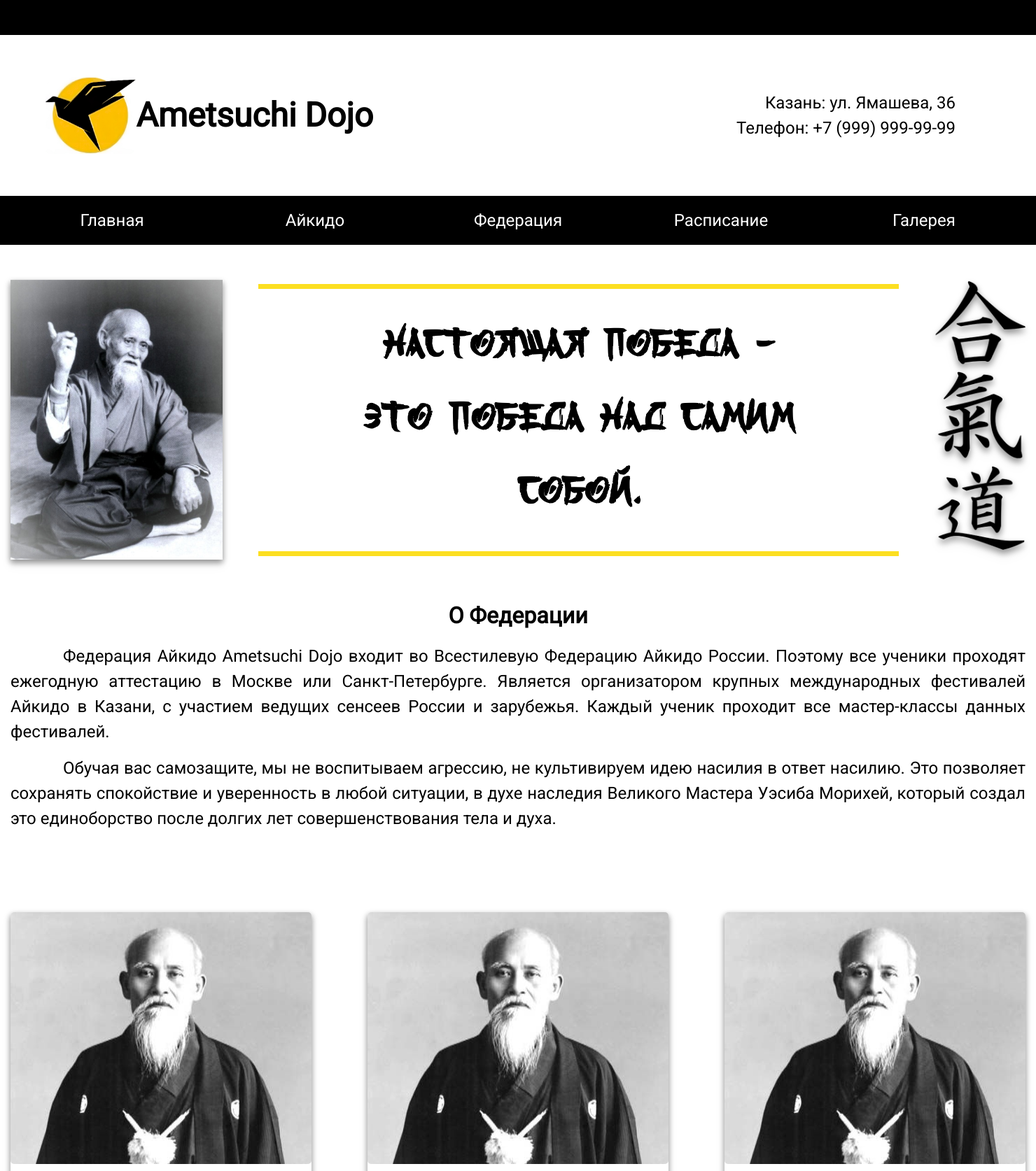
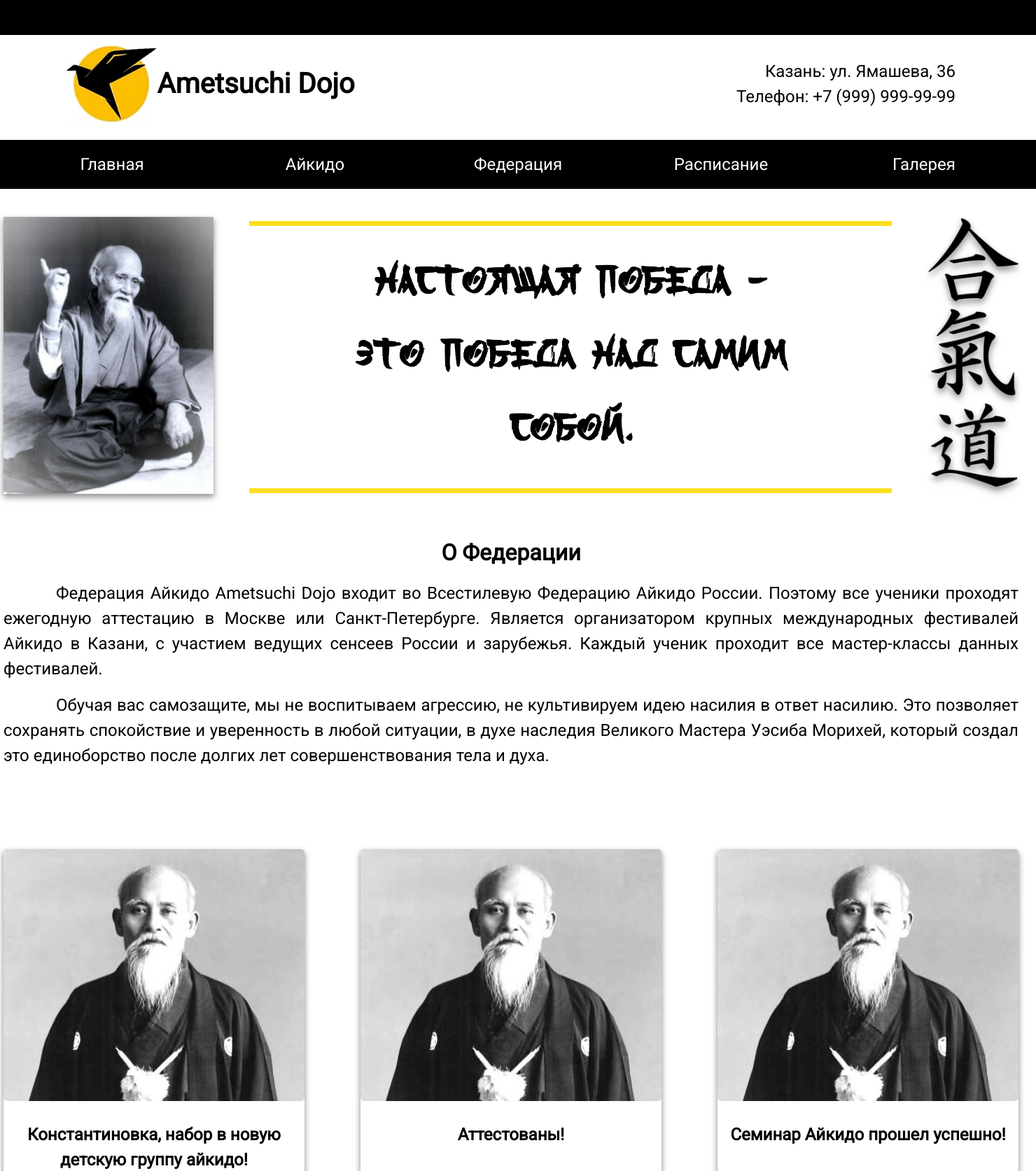
Before and after one commit to ScorpionLF/aikido, a PHP site: page /index.php in a window 1480 px wide. Shown: the top 1674 px of the page at 70% size. Run offline with PHP 8.4, Linux system fonts and the light colour scheme; some libraries are stand-ins or nearby versions.

Commit message:
Fixed header and footer

```diff
--- a/css/footer_style.css
+++ b/css/footer_style.css
@@ -7,6 +7,8 @@ footer {
     justify-items: center;
     display: grid;
     /* width: 100%; */
+    margin-left: -10px;
+    margin-bottom: -10px;
 }
 
 .footer {
@@ -35,10 +37,11 @@ footer {
 #footer_second_div {
     float: right;
     /* width: 35%; */
+    /* align-items: center; */
 }
 
 .footer-text {
-    margin-top: 50px;
+    /* margin-top: 50px; */
     width: 100%;
     font-family: 'Roboto';
     font-style: normal;
@@ -55,10 +58,10 @@ footer {
     font-family: 'Roboto';
     font-style: normal;
     font-weight: 200;
-    font-size: 20px;
+    font-size: 16px;
     text-align: right;
     color: #706f6f;
-    margin-top: 40px;
+    margin-top: 20px;
         /* align-items: center; */
         /* margin-bottom: 30px; */
 }
@@ -66,11 +69,11 @@ footer {
 .alyans {
     /* align-items: baseline; */
     /* width: 725px; */
-    margin-top: 30px;
+    margin-top: 10px;
     font-family: 'Roboto';
     font-style: normal;
     font-weight: 200;
-    font-size: 20px;
+    font-size: 16px;
     text-align: left;
     color: #706f6f;
     /* margin-bottom: 30px; */
@@ -97,7 +100,7 @@ footer {
 }
 
 .button_footer {
-    margin-top: 50px;
+    /* margin-top: 50px; */
     /* margin-left: 550px; */
     display: flex;
     align-items: center;
@@ -119,6 +122,7 @@ footer {
     display: grid;
     align-items: center;
     /* width: 100%; */
+    /* margin-top: 30px; */
 }
 
 .footer_second_div {
--- a/css/header_style.css
+++ b/css/header_style.css
@@ -19,7 +19,7 @@ header {
     /* margin-left: 240px; */
     /* max-width: 100%; */
     width: 1450px;
-    min-height: 230px;
+    min-height: 140px;
     margin-top: 50px;
     display: flex;
     align-items: center;
@@ -35,7 +35,7 @@ header {
     font-family: 'Roboto';
     /* font-style: normal; */
     font-weight: 700;
-    font-size: 48px;
+    font-size: 40px;
     color: #000000;
     /* font-style: bold; */
 }
@@ -74,7 +74,7 @@ header {
     /* width: 1450px;
     w*/
     width: 100%;
-    margin-left: 50px;
+    margin-left: 80px;
 }
 
 .contact {
@@ -103,7 +103,7 @@ header {
     position: absolute;
     width: 100%;
     height: 70px;
-    top: 280px;
+    top: 200px;
     background: #000000;
     left: 0px;
 }
--- a/css/main_style.css
+++ b/css/main_style.css
@@ -5,6 +5,7 @@
     display: flex;
     justify-content: center;
 }
+
 
 #rightBlock {
     float: right;
@@ -40,7 +41,7 @@ margin-top: 50px;
     height: inherit;
     top: 445px;
     filter: drop-shadow(0px 4px 4px rgba(0, 0, 0, 0.25)) drop-shadow(0px 4px 4px rgba(0, 0, 0, 0.25));
-
+width: 300px;
 }
 
 .yellow_line {
@@ -76,7 +77,7 @@ margin-top: 50px;
     left: 1560px;
     top: 420px;
     filter: drop-shadow(0px 5px 5px rgba(0, 0, 0, 0.25)) drop-shadow(0px 5px 5px rgba(0, 0, 0, 0.25));
-
+    /* width: 300px; */
 }
 
 /* ----info---- */
--- a/css/style.css
+++ b/css/style.css
@@ -8,6 +8,8 @@
     justify-items: center;
     display: inline-grid;
     min-height: 70vh;
+    margin-left: -10px;
+    /* margin-bottom: -10px; */
 }
 
 .i_title_div {
```
